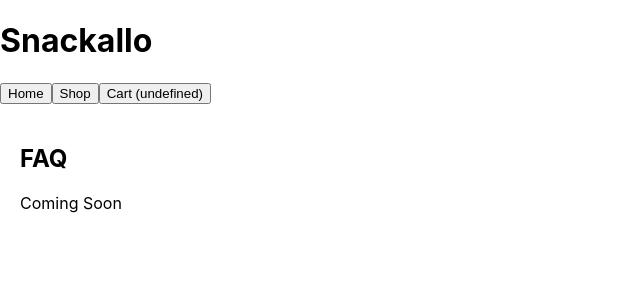
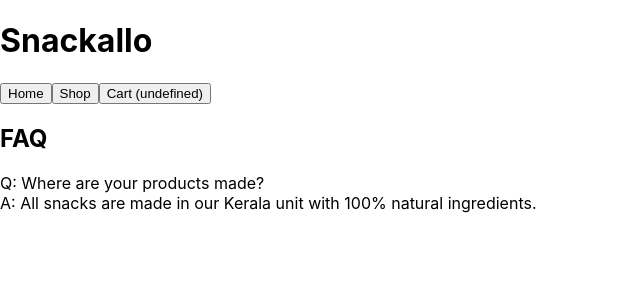
Before and after one commit to snackvilletreats/snackallo-REACT, a React (Create React App) app in the folder frontend/: page /faq in a window 1280 px wide. Shown: the top 300 px of the page, without its empty margins (0-640 px from the left). Built offline with nearby package versions, Linux system fonts and the light colour scheme.

Commit message:
Update FAQ.js

```diff
--- a/frontend/src/pages/FAQ.js
+++ b/frontend/src/pages/FAQ.js
@@ -1,5 +1,12 @@
 import React from 'react';
+
 function FAQ() {
-  return <div style={{ padding: 20 }}><h2>FAQ</h2><p>Coming Soon</p></div>;
+  return (
+    <div>
+      <h2>FAQ</h2>
+      <p>Q: Where are your products made?<br />A: All snacks are made in our Kerala unit with 100% natural ingredients.</p>
+    </div>
+  );
 }
+
 export default FAQ;
```
